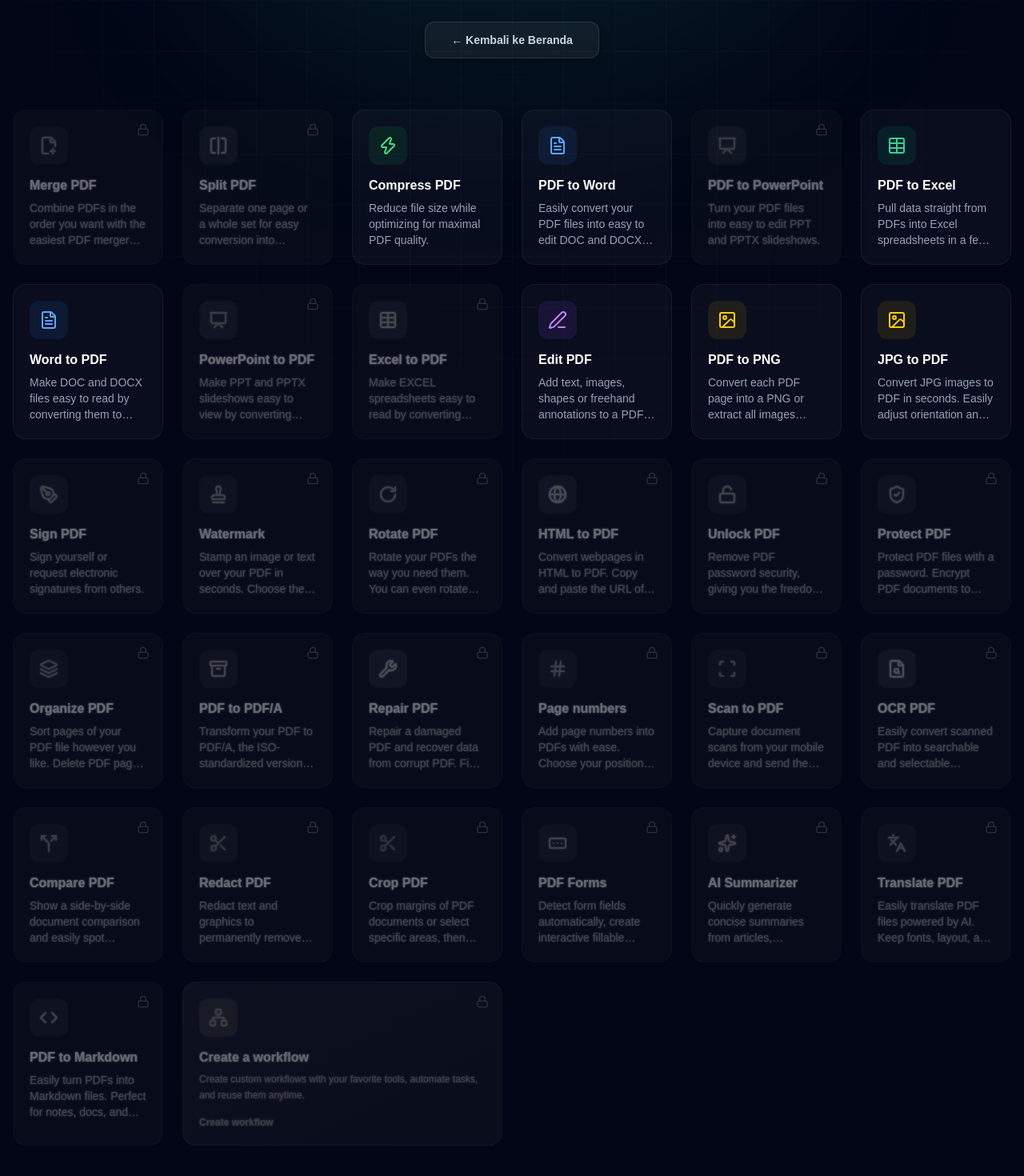
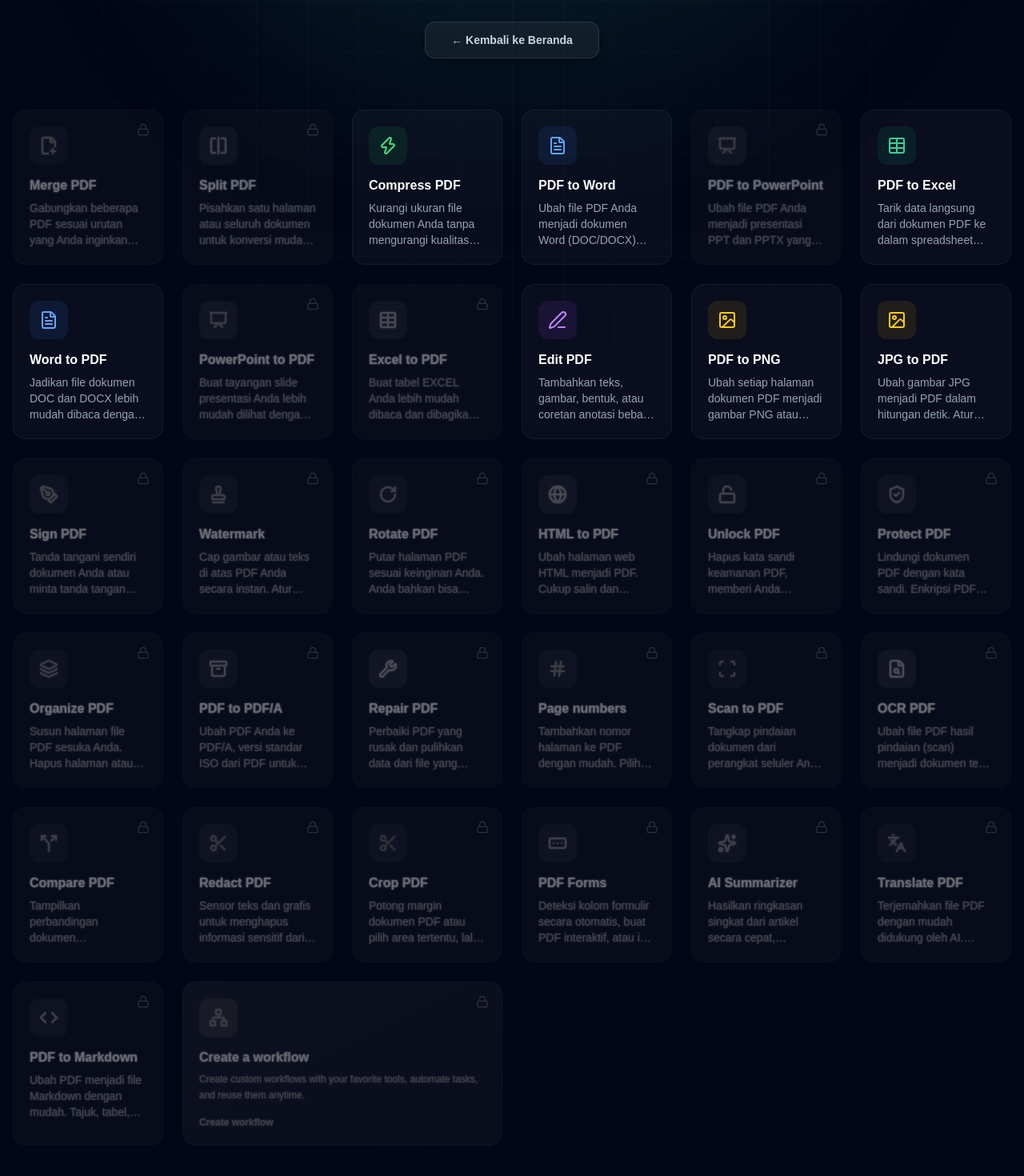
Before and after one commit to dzarinalkhairaat-ui/nexarin, a Next.js app: page /pdf-tools in a window 1280 px wide. Shown: the part 512-1982 px from the top of the page at 80% size. Built offline with nearby package versions, Linux system fonts and the light colour scheme.

Commit message:
style: translate PDF tools descriptions to Indonesian

```diff
--- a/features/pdf-tools/pdf-tools.data.js
+++ b/features/pdf-tools/pdf-tools.data.js
@@ -10,7 +10,7 @@ export const pdfTools = [
   {
     id: "merge",
     title: "Merge PDF",
-    description: "Combine PDFs in the order you want with the easiest PDF merger available.",
+    description: "Gabungkan beberapa PDF sesuai urutan yang Anda inginkan dengan mudah dan cepat.",
     icon: FilePlus2,
     color: "text-red-400",
     bgColor: "bg-red-500/10",
@@ -19,7 +19,7 @@ export const pdfTools = [
   {
     id: "split",
     title: "Split PDF",
-    description: "Separate one page or a whole set for easy conversion into independent PDF files.",
+    description: "Pisahkan satu halaman atau seluruh dokumen untuk konversi mudah menjadi file PDF terpisah.",
     icon: SplitSquareHorizontal,
     color: "text-orange-400",
     bgColor: "bg-orange-500/10",
@@ -28,7 +28,7 @@ export const pdfTools = [
   {
     id: "compress",
     title: "Compress PDF",
-    description: "Reduce file size while optimizing for maximal PDF quality.",
+    description: "Kurangi ukuran file dokumen Anda tanpa mengurangi kualitas PDF secara maksimal.",
     icon: Zap,
     color: "text-green-400",
     bgColor: "bg-green-500/10",
@@ -37,7 +37,7 @@ export const pdfTools = [
   {
     id: "pdf-to-word",
     title: "PDF to Word",
-    description: "Easily convert your PDF files into easy to edit DOC and DOCX documents.",
+    description: "Ubah file PDF Anda menjadi dokumen Word (DOC/DOCX) yang mudah diedit.",
     icon: FileText,
     color: "text-blue-400",
     bgColor: "bg-blue-500/10",
@@ -46,7 +46,7 @@ export const pdfTools = [
   {
     id: "pdf-to-powerpoint",
     title: "PDF to PowerPoint",
-    description: "Turn your PDF files into easy to edit PPT and PPTX slideshows.",
+    description: "Ubah file PDF Anda menjadi presentasi PPT dan PPTX yang siap disunting.",
     icon: Presentation,
     color: "text-orange-500",
     bgColor: "bg-orange-500/10",
@@ -55,7 +55,7 @@ export const pdfTools = [
   {
     id: "pdf-to-excel",
     title: "PDF to Excel",
-    description: "Pull data straight from PDFs into Excel spreadsheets in a few short seconds.",
+    description: "Tarik data langsung dari dokumen PDF ke dalam spreadsheet Excel hanya dalam hitungan detik.",
     icon: Table,
     color: "text-emerald-400",
     bgColor: "bg-emerald-500/10",
@@ -64,7 +64,7 @@ export const pdfTools = [
   {
     id: "word-to-pdf",
     title: "Word to PDF",
-    description: "Make DOC and DOCX files easy to read by converting them to PDF.",
+    description: "Jadikan file dokumen DOC dan DOCX lebih mudah dibaca dengan mengubahnya menjadi PDF.",
     icon: FileText,
     color: "text-blue-400",
     bgColor: "bg-blue-500/10",
@@ -73,7 +73,7 @@ export const pdfTools = [
   {
     id: "powerpoint-to-pdf",
     title: "PowerPoint to PDF",
-    description: "Make PPT and PPTX slideshows easy to view by converting them to PDF.",
+    description: "Buat tayangan slide presentasi Anda lebih mudah dilihat dengan mengubahnya menjadi PDF.",
     icon: Presentation,
     color: "text-orange-500",
     bgColor: "bg-orange-500/10",
@@ -82,7 +82,7 @@ export const pdfTools = [
   {
     id: "excel-to-pdf",
     title: "Excel to PDF",
-    description: "Make EXCEL spreadsheets easy to read by converting them to PDF.",
+    description: "Buat tabel EXCEL Anda lebih mudah dibaca dan dibagikan dengan mengubahnya menjadi PDF.",
     icon: Table,
     color: "text-emerald-400",
     bgColor: "bg-emerald-500/10",
@@ -91,7 +91,7 @@ export const pdfTools = [
   {
     id: "edit",
     title: "Edit PDF",
-    description: "Add text, images, shapes or freehand annotations to a PDF document.",
+    description: "Tambahkan teks, gambar, bentuk, atau coretan anotasi bebas ke dokumen PDF Anda.",
     icon: Edit3,
     color: "text-purple-400",
     bgColor: "bg-purple-500/10",
@@ -100,7 +100,7 @@ export const pdfTools = [
   {
     id: "pdf-to-png",
     title: "PDF to PNG",
-    description: "Convert each PDF page into a PNG or extract all images contained in a PDF.",
+    description: "Ubah setiap halaman dokumen PDF menjadi gambar PNG atau ekstrak seluruh gambarnya.",
     icon: ImageIcon,
     color: "text-yellow-400",
     bgColor: "bg-yellow-500/10",
@@ -109,7 +109,7 @@ export const pdfTools = [
   {
     id: "jpg-to-pdf",
     title: "JPG to PDF",
-    description: "Convert JPG images to PDF in seconds. Easily adjust orientation and margins.",
+    description: "Ubah gambar JPG menjadi PDF dalam hitungan detik. Atur orientasi dan margin dengan mudah.",
     icon: ImageIcon,
     color: "text-yellow-400",
     bgColor: "bg-yellow-500/10",
@@ -118,7 +118,7 @@ export const pdfTools = [
   {
     id: "sign",
     title: "Sign PDF",
-    description: "Sign yourself or request electronic signatures from others.",
+    description: "Tanda tangani sendiri dokumen Anda atau minta tanda tangan elektronik dari orang lain.",
     icon: PenTool,
     color: "text-blue-400",
     bgColor: "bg-blue-500/10",
@@ -126,7 +126,7 @@ export const pdfTools = [
   {
     id: "watermark",
     title: "Watermark",
-    description: "Stamp an image or text over your PDF in seconds. Choose the typography, transparency and position.",
+    description: "Cap gambar atau teks di atas PDF Anda secara instan. Atur tipografi, transparansi, dan posisi.",
     icon: Stamp,
     color: "text-pink-400",
     bgColor: "bg-pink-500/10",
@@ -134,7 +134,7 @@ export const pdfTools = [
   {
     id: "rotate",
     title: "Rotate PDF",
-    description: "Rotate your PDFs the way you need them. You can even rotate multiple PDFs at once!",
+    description: "Putar halaman PDF sesuai keinginan Anda. Anda bahkan bisa memutar banyak PDF sekaligus!",
     icon: RotateCw,
     color: "text-purple-400",
     bgColor: "bg-purple-500/10",
@@ -142,7 +142,7 @@ export const pdfTools = [
   {
     id: "html-to-pdf",
     title: "HTML to PDF",
-    description: "Convert webpages in HTML to PDF. Copy and paste the URL of the page you want and convert it.",
+    description: "Ubah halaman web HTML menjadi PDF. Cukup salin dan tempel URL halaman yang ingin dikonversi.",
     icon: Globe,
     color: "text-cyan-400",
     bgColor: "bg-cyan-500/10",
@@ -150,7 +150,7 @@ export const pdfTools = [
   {
     id: "unlock",
     title: "Unlock PDF",
-    description: "Remove PDF password security, giving you the freedom to use your PDFs as you want.",
+    description: "Hapus kata sandi keamanan PDF, memberi Anda kebebasan penuh untuk menggunakan dokumen Anda.",
     icon: Unlock,
     color: "text-blue-400",
     bgColor: "bg-blue-500/10",
@@ -158,7 +158,7 @@ export const pdfTools = [
   {
     id: "protect",
     title: "Protect PDF",
-    description: "Protect PDF files with a password. Encrypt PDF documents to prevent unauthorized access.",
+    description: "Lindungi dokumen PDF dengan kata sandi. Enkripsi PDF untuk mencegah akses tidak sah.",
     icon: ShieldCheck,
     color: "text-blue-400",
     bgColor: "bg-blue-500/10",
@@ -166,7 +166,7 @@ export const pdfTools = [
   {
     id: "organize",
     title: "Organize PDF",
-    description: "Sort pages of your PDF file however you like. Delete PDF pages or add PDF pages to your document.",
+    description: "Susun halaman file PDF sesuka Anda. Hapus halaman atau tambahkan halaman baru ke dokumen.",
     icon: Layers,
     color: "text-red-400",
     bgColor: "bg-red-500/10",
@@ -174,7 +174,7 @@ export const pdfTools = [
   {
     id: "pdf-to-pdfa",
     title: "PDF to PDF/A",
-    description: "Transform your PDF to PDF/A, the ISO-standardized version of PDF for long-term archiving.",
+    description: "Ubah PDF Anda ke PDF/A, versi standar ISO dari PDF untuk pengarsipan jangka panjang.",
     icon: Archive,
     color: "text-slate-400",
     bgColor: "bg-slate-500/10",
@@ -182,7 +182,7 @@ export const pdfTools = [
   {
     id: "repair",
     title: "Repair PDF",
-    description: "Repair a damaged PDF and recover data from corrupt PDF. Fix PDF files with our Repair tool.",
+    description: "Perbaiki PDF yang rusak dan pulihkan data dari file yang korup dengan alat Perbaikan kami.",
     icon: Wrench,
     color: "text-green-400",
     bgColor: "bg-green-500/10",
@@ -190,7 +190,7 @@ export const pdfTools = [
   {
     id: "page-numbers",
     title: "Page numbers",
-    description: "Add page numbers into PDFs with ease. Choose your positions, dimensions, typography.",
+    description: "Tambahkan nomor halaman ke PDF dengan mudah. Pilih posisi, dimensi, dan tipografinya.",
     icon: Hash,
     color: "text-pink-400",
     bgColor: "bg-pink-500/10",
@@ -198,7 +198,7 @@ export const pdfTools = [
   {
     id: "scan",
     title: "Scan to PDF",
-    description: "Capture document scans from your mobile device and send them instantly to your browser.",
+    description: "Tangkap pindaian dokumen dari perangkat seluler Anda dan kirim langsung ke browser Anda.",
     icon: Scan,
     color: "text-red-400",
     bgColor: "bg-red-500/10",
@@ -206,7 +206,7 @@ export const pdfTools = [
   {
     id: "ocr",
     title: "OCR PDF",
-    description: "Easily convert scanned PDF into searchable and selectable documents.",
+    description: "Ubah file PDF hasil pindaian (scan) menjadi dokumen teks yang dapat dicari dan dipilih dengan mudah.",
     icon: FileSearch,
     color: "text-green-400",
     bgColor: "bg-green-500/10",
@@ -214,7 +214,7 @@ export const pdfTools = [
   {
     id: "compare",
     title: "Compare PDF",
-    description: "Show a side-by-side document comparison and easily spot changes between different file versions.",
+    description: "Tampilkan perbandingan dokumen berdampingan dan temukan perubahan dengan mudah.",
     icon: Split,
     color: "text-indigo-400",
     bgColor: "bg-indigo-500/10",
@@ -222,7 +222,7 @@ export const pdfTools = [
   {
     id: "redact",
     title: "Redact PDF",
-    description: "Redact text and graphics to permanently remove sensitive information from a PDF.",
+    description: "Sensor teks dan grafis untuk menghapus informasi sensitif dari dokumen PDF secara permanen.",
     icon: Scissors,
     color: "text-blue-500",
     bgColor: "bg-blue-500/10",
@@ -230,7 +230,7 @@ export const pdfTools = [
   {
     id: "crop",
     title: "Crop PDF",
-    description: "Crop margins of PDF documents or select specific areas, then apply the changes to one page or the whole document.",
+    description: "Potong margin dokumen PDF atau pilih area tertentu, lalu terapkan perubahan tersebut.",
     icon: Scissors,
     color: "text-pink-500",
     bgColor: "bg-pink-500/10",
@@ -238,7 +238,7 @@ export const pdfTools = [
   {
     id: "forms",
     title: "PDF Forms",
-    description: "Detect form fields automatically, create interactive fillable PDFs, or fill PDF forms yourself.",
+    description: "Deteksi kolom formulir secara otomatis, buat PDF interaktif, atau isi formulir PDF sendiri.",
     icon: FormInput,
     color: "text-purple-400",
     bgColor: "bg-purple-500/10",
@@ -247,7 +247,7 @@ export const pdfTools = [
   {
     id: "ai-summarizer",
     title: "AI Summarizer",
-    description: "Quickly generate concise summaries from articles, paragraphs, and essays, providing clear and precise key points in seconds.",
+    description: "Hasilkan ringkasan singkat dari artikel secara cepat, memberikan poin utama yang tepat dan jelas.",
     icon: Sparkles,
     color: "text-blue-400",
     bgColor: "bg-blue-500/10",
@@ -256,7 +256,7 @@ export const pdfTools = [
   {
     id: "translate",
     title: "Translate PDF",
-    description: "Easily translate PDF files powered by AI. Keep fonts, layout, and formatting perfectly intact.",
+    description: "Terjemahkan file PDF dengan mudah didukung oleh AI. Pertahankan font, tata letak, dan format asli.",
     icon: Languages,
     color: "text-indigo-400",
     bgColor: "bg-indigo-500/10",
@@ -265,7 +265,7 @@ export const pdfTools = [
   {
     id: "markdown",
     title: "PDF to Markdown",
-    description: "Easily turn PDFs into Markdown files. Perfect for notes, docs, and LLMs. Headings, tables, lists, and links preserved automatically.",
+    description: "Ubah PDF menjadi file Markdown dengan mudah. Tajuk, tabel, daftar, dan tautan dipertahankan.",
     icon: Code,
     color: "text-purple-400",
     bgColor: "bg-purple-500/10",
```
